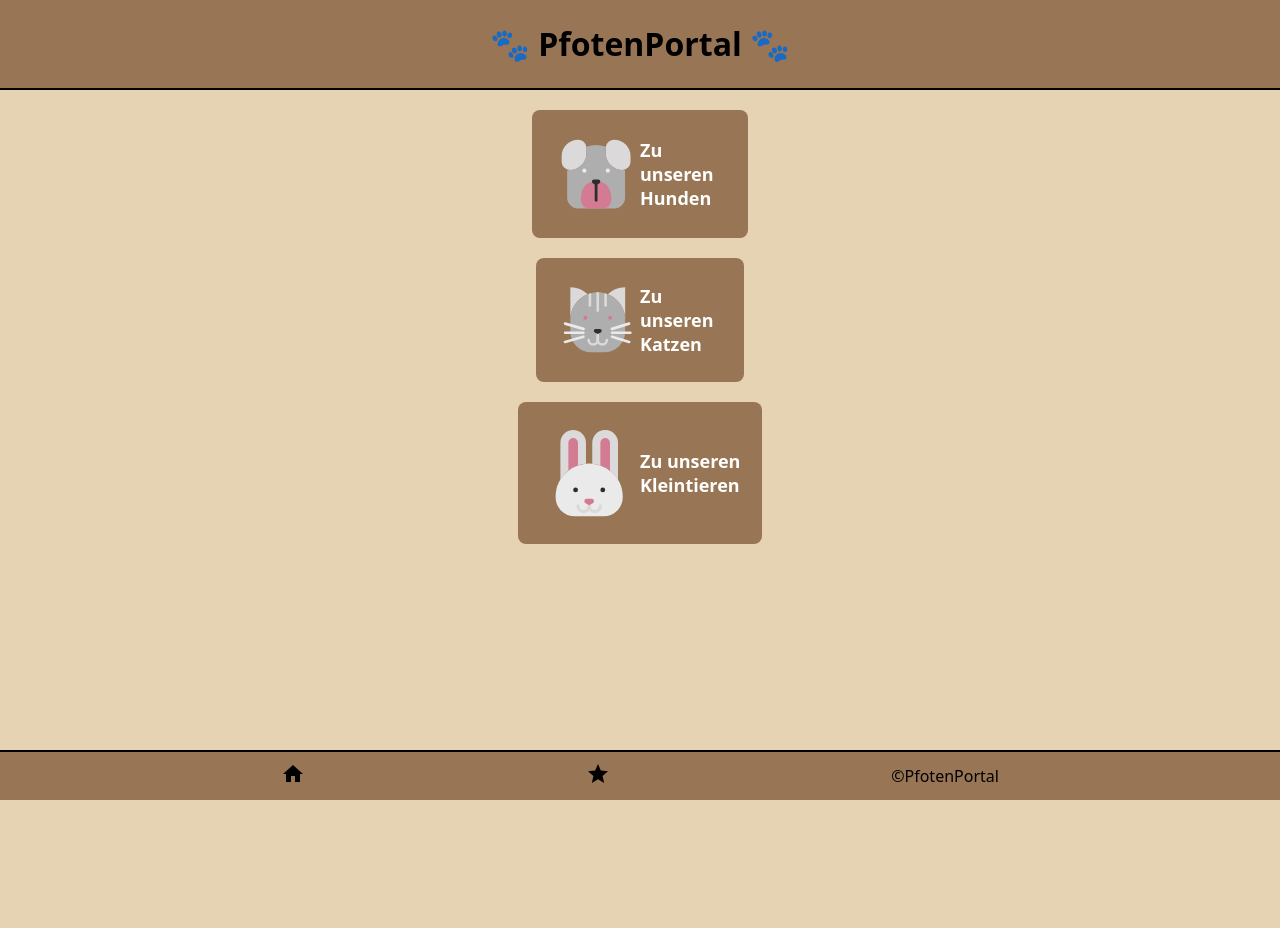
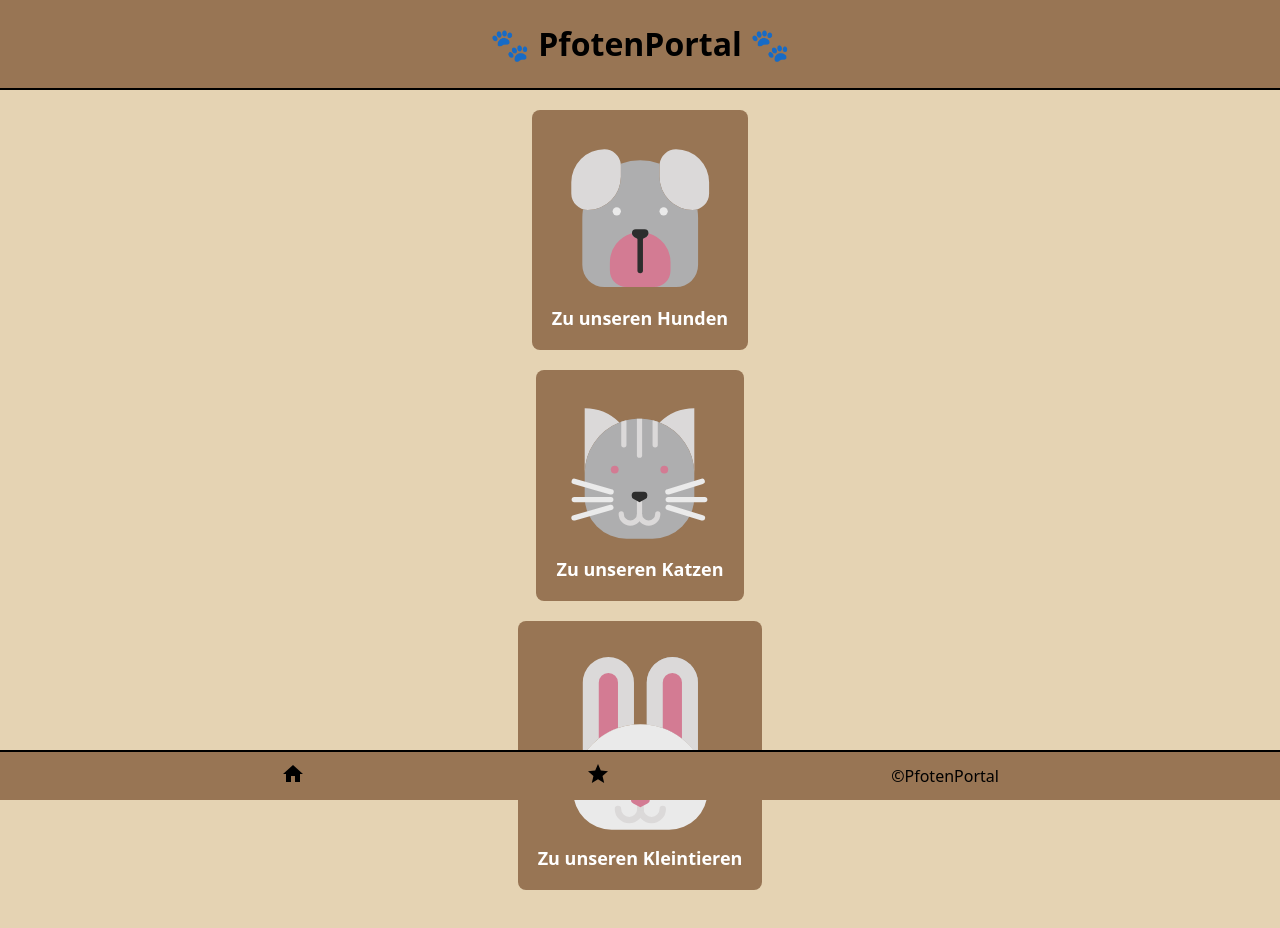
Before and after one commit to DErdmann1/Pfoten-Portal, a Next.js app: page / in a window 1280 px wide. Shown: the top 928 px of the page. Before the commit the page ends 800 px from the top, so only its background shows below. Built offline with nearby package versions, Linux system fonts and the light colour scheme.

Commit message:
create IconContainer

```diff
--- a/pages/index.js
+++ b/pages/index.js
@@ -41,6 +41,12 @@ const Button = styled.a`
   margin-top: 20px;
 `;
 
+const IconContainer = styled.div`
+  display: flex;
+  flex-direction: column;
+  align-items: center;
+`;
+
 export default function HomePage() {
   return (
     <>
@@ -49,16 +55,22 @@ export default function HomePage() {
       </StyledHeader>
       <StyledHomePage>
         <Button href="/dogs">
+          <IconContainer>
             <DogIcon />
             Zu unseren Hunden
+          </IconContainer>
         </Button>
         <Button href="/cats">
+          <IconContainer>
             <CatIcon />
             Zu unseren Katzen
+          </IconContainer>
         </Button>
         <Button href="/smallanimals">
+          <IconContainer>
             <SmallanimalIcon />
             Zu unseren Kleintieren
+          </IconContainer>
         </Button>
         <Footer />
       </StyledHomePage>
```
Lines whose indentation alone changed are shown as unchanged.
